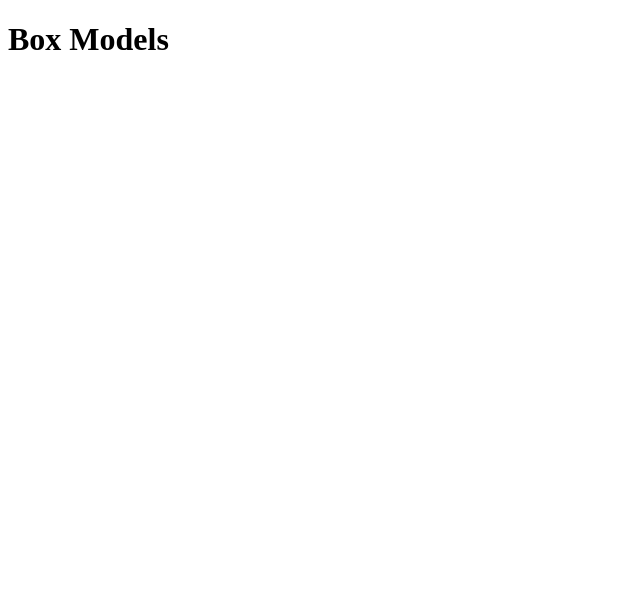
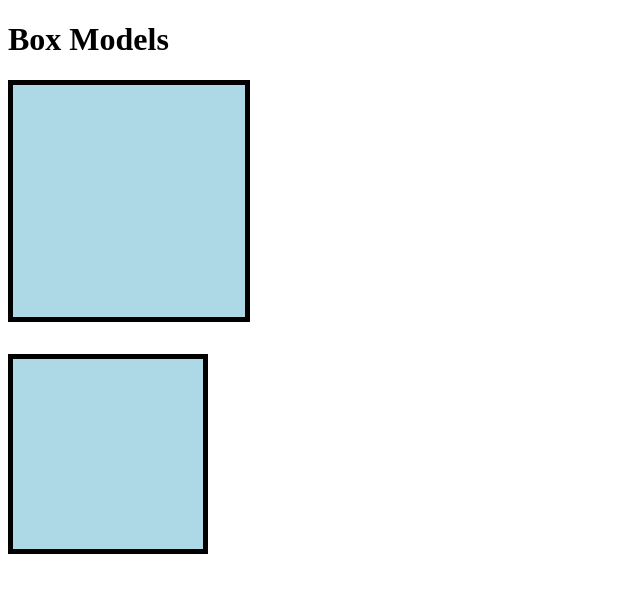
Before and after one commit to allisonvaldez/box-model, a plain HTML site: page index.html in a window 1280 px wide. Shown: the whole page, without its empty margins (0-640 px from the left). Drawn offline with Linux system fonts and the light colour scheme.

Commit message:
finished

```diff
--- a/index.html
+++ b/index.html
@@ -4,11 +4,12 @@
     <meta charset="UTF-8">
     <meta http-equiv="X-UA-Compatible" content="IE=edge">
     <meta name="viewport" content="width=device-width, initial-scale=1.0">
+    <link rel="stylesheet" href="style.css">
     <title>Box Models</title>
 </head>
 <body>
     <h1>Box Models</h1>
     <div id="a"></div>
-    <div id="v"></div>
+    <div id="b"></div>
 </body>
 </html>
--- a/style.css
+++ b/style.css
@@ -12,3 +12,11 @@ div:hover {
     outline: solid 5px red;
     outline-offset: 5px;
 }
+
+#a {
+    box-sizing: content-box;
+}
+
+#b {
+    box-sizing: border-box;
+}
```
